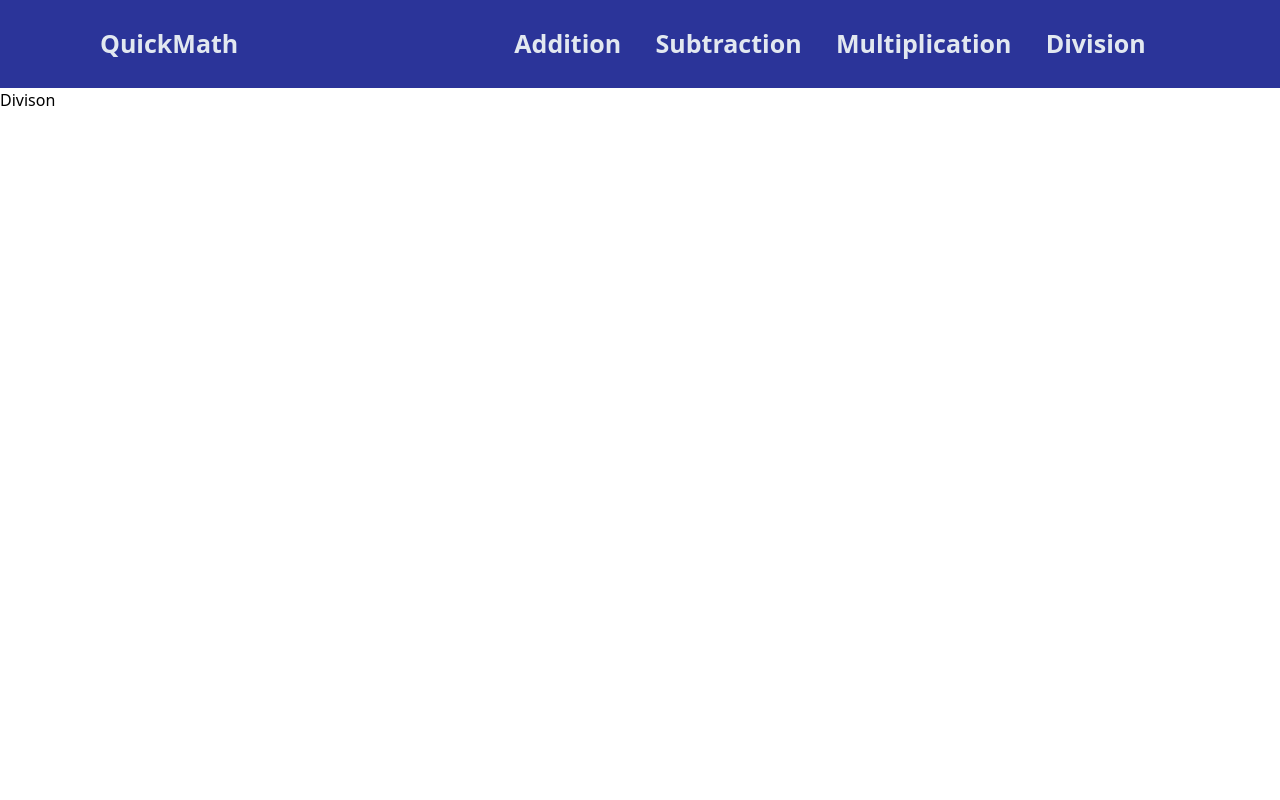
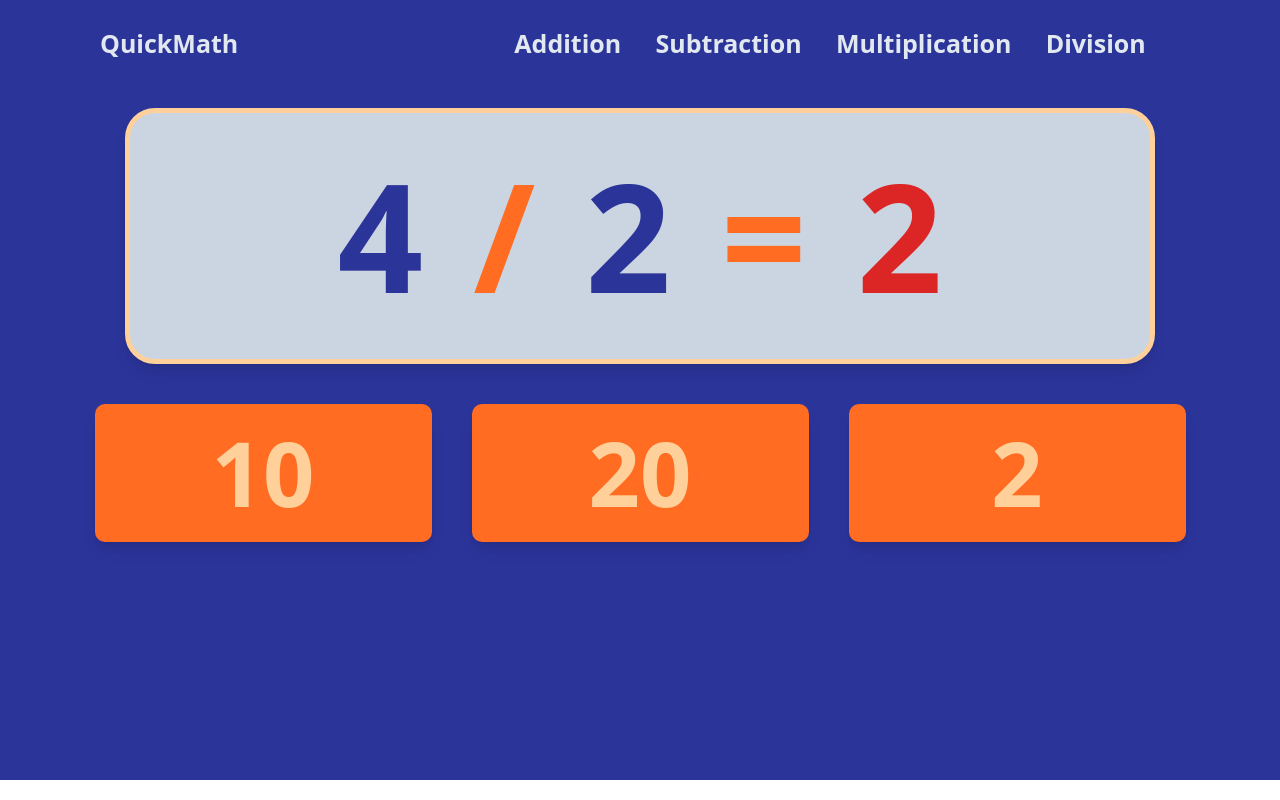
Before and after one commit to Jdexurbano/QuickMath, a React (Vite) app: page /division in a window 1280 px wide. Built offline with nearby package versions, Linux system fonts and the light colour scheme.

Commit message:
add Division page

```diff
--- a/src/pages/Division/Divison.jsx
+++ b/src/pages/Division/Divison.jsx
@@ -1,9 +1,103 @@
 /** @format */
 
 import React from "react";
+import { useState, useEffect } from "react";
+import OptionsButton from "../../components/OptionsButton";
+function Divison() {
+  const generateNumber = (min, max) => {
+    let randomNumber = Math.floor(Math.random() * (max - min)) + min;
 
-function Divison() {
-  return <div>Divison</div>;
+    //if number is odd change it to even numbers
+    if (randomNumber % 2 !== 0) {
+      randomNumber += 1;
+    }
+    return randomNumber;
+  };
+
+  //generate problem and answer
+  const generateProblem = () => {
+    let num1 = generateNumber(1, 10);
+    let num2 = generateNumber(1, 10);
+    let temp;
+
+    //swap the value if the num2 to is > to num1
+    if (num2 > num1) {
+      temp = num2;
+      num2 = num1;
+      num1 = temp;
+    }
+    const answer = num1 / num2;
+    //roundof the answer into 2 decimal point
+    const finalAnswer = Math.round(answer * 100) / 100;
+
+    return {
+      num1,
+      num2,
+      finalAnswer,
+    };
+  };
+
+  //use useState to display and update
+  const [problem, setProblem] = useState(generateProblem());
+  const [options, setOptions] = useState([]);
+
+  //use useEffect to call the generateOption() every time the problem change
+  useEffect(() => {
+    generateOption();
+  }, [problem]);
+
+  //shuffle the array
+  const shuffleArray = (array) => {
+    return array.sort(() => Math.random() - 0.5);
+  };
+
+  //generate option and return it as an array
+  const generateOption = () => {
+    const correctOption = problem.finalAnswer;
+    const otherOption = [generateNumber(1, 20), generateNumber(1, 20)].filter(
+      (option) => {
+        return option !== correctOption;
+      }
+    );
+
+    const allOption = [correctOption, ...otherOption];
+    const shuffledOption = shuffleArray(allOption);
+    setOptions(shuffledOption);
+  };
+
+  const handleOptionClick = (selectedOption) => {
+    if (selectedOption == problem.finalAnswer) {
+      setProblem(generateProblem());
+    } else {
+      alert("Incorrect try Again!");
+    }
+  };
+
+  return (
+    <>
+      <main className="h-[86.6vh] w-[50wh] px-[100px] pt-5 bg-primary flex flex-col items-center">
+        <div className="w-[1030px] h-[256px] bg-slate-300 rounded-[30px] border-[5px] border-accent flex justify-center items-center gap-[50px] shadow-lg">
+          <span className="text-[150px] font-semibold text-primary">
+            {problem.num1}
+          </span>
+          <span className="text-[150px] font-semibold text-secondary">/</span>
+          <span className="text-[150px] font-semibold text-primary">
+            {problem.num2}
+          </span>
+          <span className="text-[150px] font-semibold text-secondary">=</span>
+          <span className="text-[150px] font-semibold text-red-600">
+            {problem.finalAnswer}
+          </span>
+        </div>
+        <div className="flex gap-[40px] mt-10">
+          <OptionsButton
+            options={options}
+            handleOptionClick={handleOptionClick}
+          />
+        </div>
+      </main>
+    </>
+  );
 }
 
 export default Divison;
```
